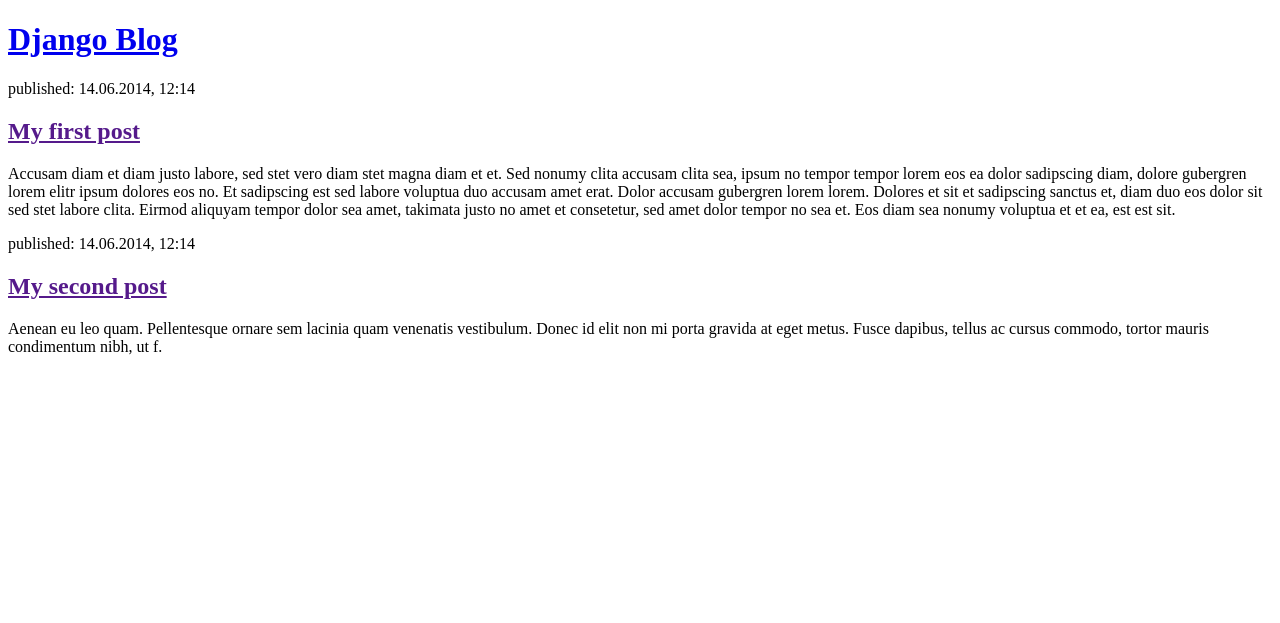
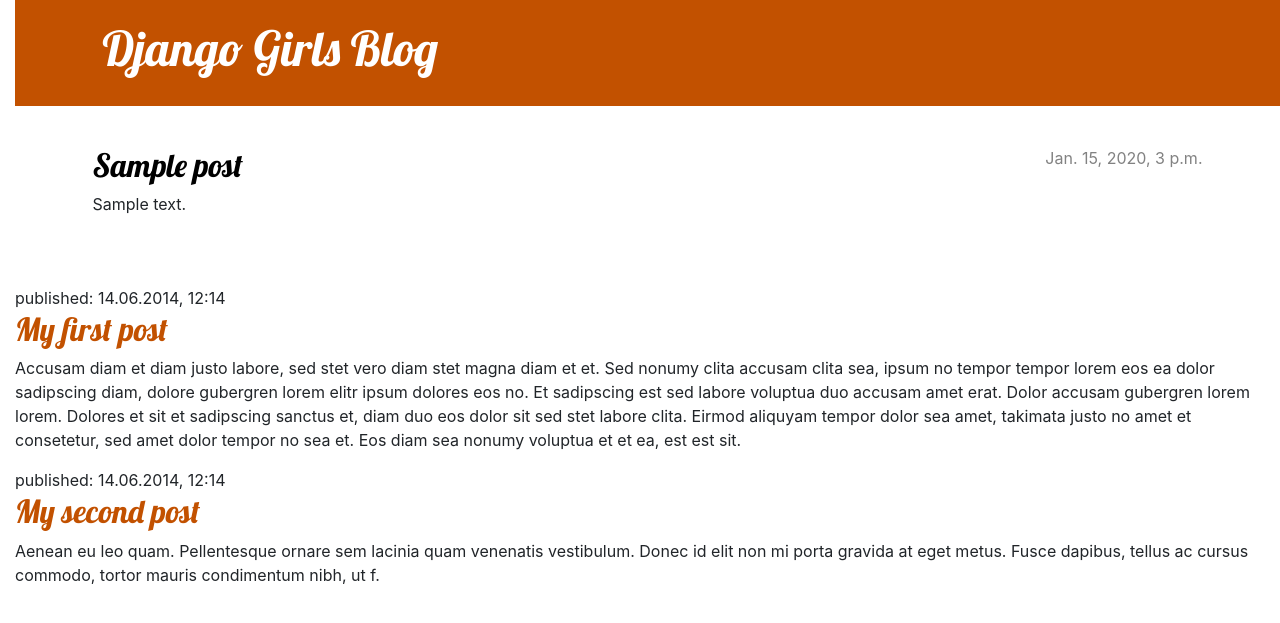
Before and after one commit to usmans58/my-first-blog, a Django app: template mysite/blog/templates/blog/post_list.html in a window 1280 px wide. Shown: the top 623 px of the page. Run offline with Django 3.2, Linux system fonts and the light colour scheme; the template is opened without the code that fills it: values that come from a table or form of the project are taken from there, others are empty; tables that the repository leaves empty hold one stand-in row (values such as "Sample post").

Commit message:
Added view and template for detailed blog post as well as CSS for the site.

```diff
--- /dev/null
+++ b/mysite/blog/static/css/blog.css
@@ -0,0 +1,81 @@
+h1 a, h2 a {
+    color: #C25100;
+}
+
+body {
+    padding-left: 15px;
+}
+h1 a, h2 a {
+    color: #C25100;
+    font-family: 'Lobster';
+}
+.page-header {
+    background-color: #C25100;
+    margin-top: 0;
+    margin-bottom: 40px;
+    padding: 20px 20px 20px 40px;
+}
+
+.page-header h1,
+.page-header h1 a,
+.page-header h1 a:visited,
+.page-header h1 a:active {
+    color: #ffffff;
+    font-size: 36pt;
+    text-decoration: none;
+}
+
+h1,
+h2,
+h3,
+h4 {
+    font-family: 'Lobster', cursive;
+}
+
+.date {
+    color: #828282;
+}
+
+.save {
+    float: right;
+}
+
+.post-form textarea,
+.post-form input {
+    width: 100%;
+}
+
+.top-menu,
+.top-menu:hover,
+.top-menu:visited {
+    color: #ffffff;
+    float: right;
+    font-size: 26pt;
+    margin-right: 20px;
+}
+
+.post {
+    margin-bottom: 70px;
+}
+
+.post h2 a,
+.post h2 a:visited {
+    color: #000000;
+}
+
+.post > .date,
+.post > .actions {
+    float: right;
+}
+
+.btn-default,
+.btn-default:visited {
+    color: #C25100;
+    background: none;
+    border-color: #C25100;
+}
+
+.btn-default:hover {
+    color: #FFFFFF;
+    background-color: #C25100;
+}
--- a/mysite/blog/templates/blog/post_list.html
+++ b/mysite/blog/templates/blog/post_list.html
@@ -1,13 +1,34 @@
+{% load static %}
 <!DOCTYPE html>
 <html>
     <head>
+        <link rel="stylesheet" href="https://cdn.jsdelivr.net/npm/bootstrap@4.5.3/dist/css/bootstrap.min.css" integrity="sha384-TX8t27EcRE3e/ihU7zmQxVncDAy5uIKz4rEkgIXeMed4M0jlfIDPvg6uqKI2xXr2" crossorigin="anonymous">
+        <link rel="stylesheet" href="{% static 'css/blog.css' %}">
+        <link href="//fonts.googleapis.com/css?family=Lobster&subset=latin,latin-ext" rel="stylesheet" type="text/css">
         <title>Django Girls blog</title>
     </head>
     <body>
-        <header>
-            <h1><a href="/">Django Blog</a></h1>
+       <header class="page-header">
+            <div class="container">
+                <h1><a href="/">Django Girls Blog</a></h1>
+            </div>
         </header>
 
+        <main class="container">
+            <div class="row">
+                <div class="col">
+                    {% for post in posts %}
+                        <article class="post">
+                            <time class="date">
+                                {{ post.published_date }}
+                            </time>
+                            <h2><a href="">{{ post.title }}</a></h2>
+                            <p>{{ post.text|linebreaksbr }}</p>
+                        </article>
+                    {% endfor %}
+                </div>
+            </div>
+        </main>
         <article>
             <time>published: 14.06.2014, 12:14</time>
             <h2><a href="">My first post</a></h2>
--- a/mysite/blog/views.py
+++ b/mysite/blog/views.py
@@ -1,4 +1,5 @@
 from django.shortcuts import render
+from .models import Post
 
 def post_list(request):
     return render(request, 'blog/post_list.html',{})
```
Also changed, not shown: mysite/blog/templates/blog/base.html (added, +25 -0 lines).
